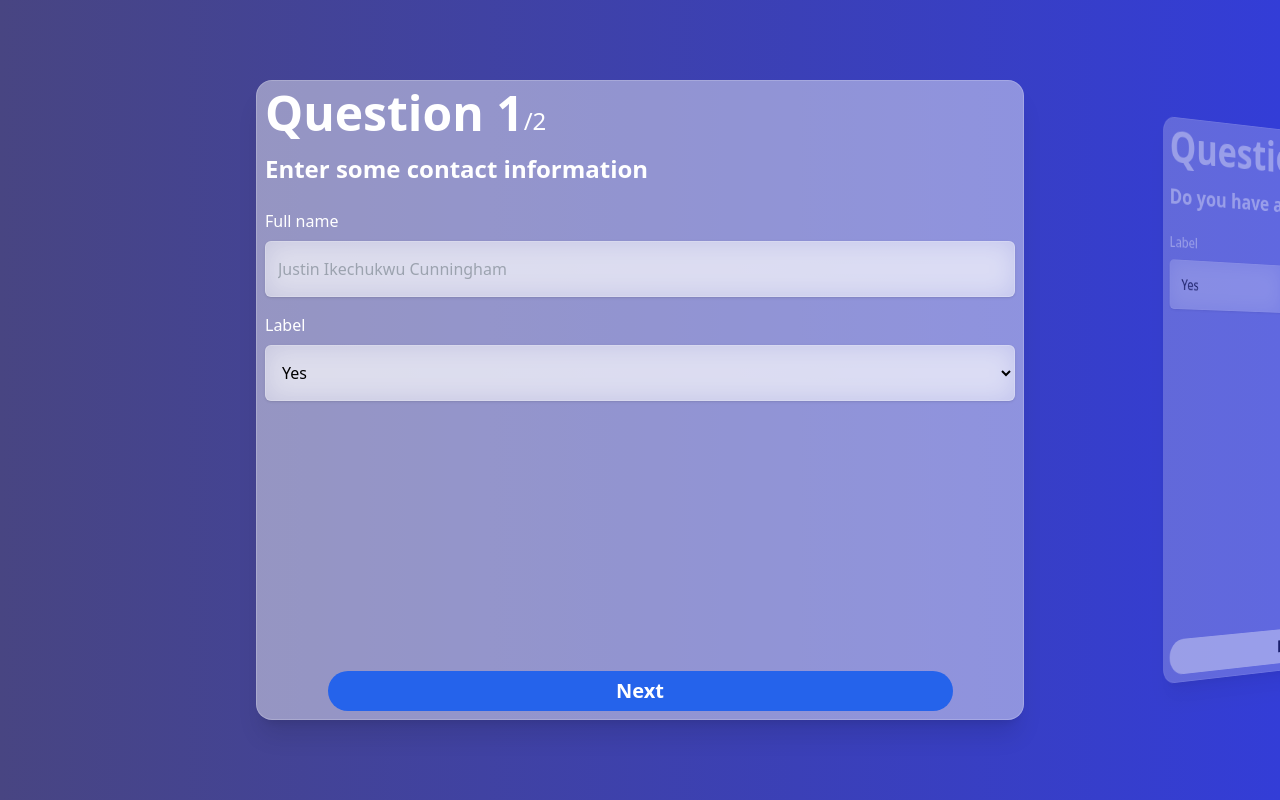
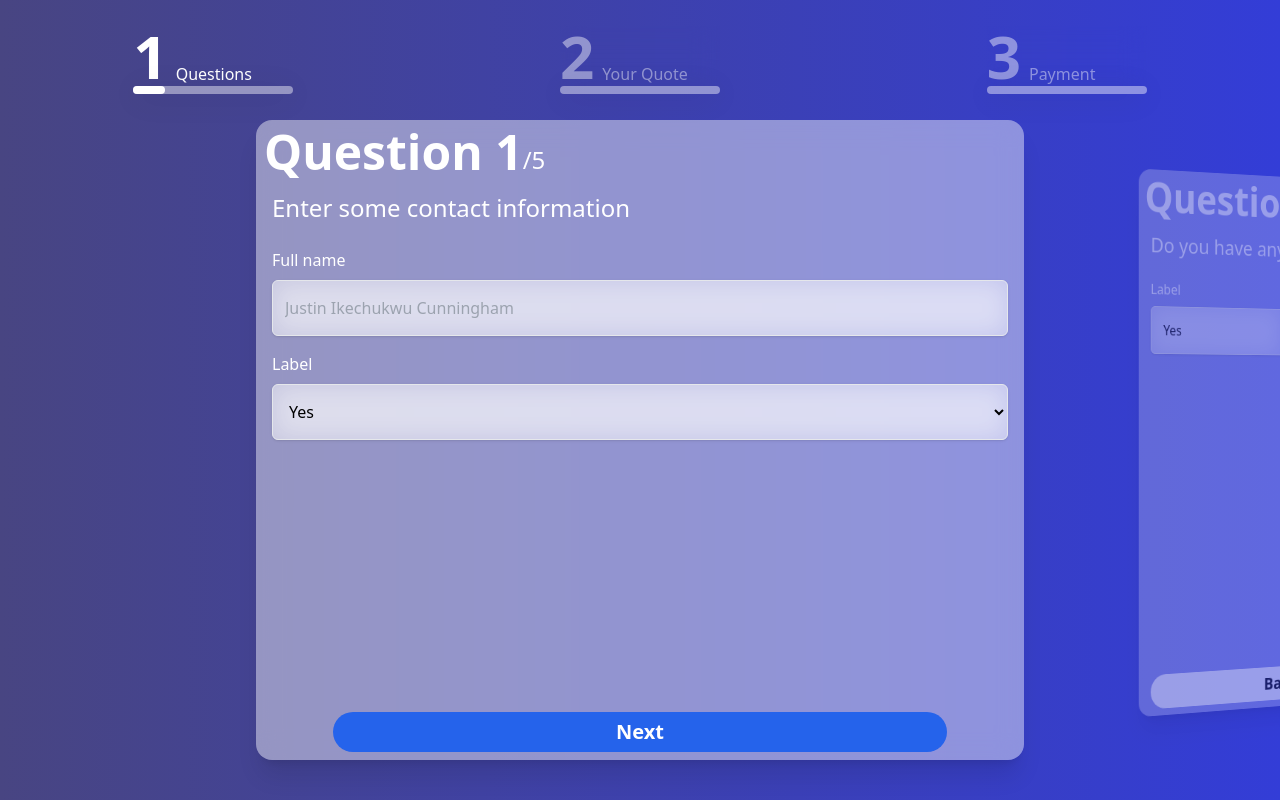
Before and after one commit to miarolfe/SwEngGroup30, a Next.js app in the folder front/life-insurance-front/: page /quote in a window 1280 px wide. Built offline with nearby package versions, Linux system fonts and the light colour scheme.

Commit message:
Add progress bar

```diff
--- a/front/life-insurance-front/app/globals.css
+++ b/front/life-insurance-front/app/globals.css
@@ -14,11 +14,15 @@
   .test {
     display: grid;
     grid-template-columns: 0.2fr 0.6fr 0.2fr;
-    grid-template-rows: 0.1fr 0.8fr 0.1fr;
+    grid-template-rows: 0.15fr 0.8fr 0.05fr;
   }
 
   .test-c {
     grid-area: 2 / 2 / 3 / 3;
+  }
+
+  .progress-grid-child {
+    grid-area: 1 / 1 / 2 / 4;
   }
 
   .persp {
@@ -33,7 +37,7 @@
     box-shadow: 0 4px 30px rgba(0, 0, 0, 0.1);
     backdrop-filter: blur(12.9px);
     -webkit-backdrop-filter: blur(12.9px);
-    border: 1px solid rgba(255, 255, 255, 0.19);
+    /* border: 1px solid rgba(255, 255, 255, 0.19); */
   }
 
   .glass-darker {
@@ -41,4 +45,13 @@
     background: rgba(226, 226, 226, 0.44);
     cursor: pointer;
   }
+
+  .glass-text {
+    /* font-size: 72px; */
+    background: rgba(255, 255, 255, 0.44);
+    backdrop-filter: blur(12.9px);
+    -webkit-backdrop-filter: blur(12.9px);
+    -webkit-background-clip: text;
+    -webkit-text-fill-color: transparent;
+  }
 }
--- a/front/life-insurance-front/app/quote/page.tsx
+++ b/front/life-insurance-front/app/quote/page.tsx
@@ -4,6 +4,7 @@ import { useState, useRef, useEffect, useMemo } from "react";
 
 import QuoteQuestion from "@/components/QuoteQuestion/QuoteQuestion";
 import test from "./questions.json";
+import ProgressBar from "@/components/ProgressBar/ProgressBar";
 
 const QuoteBlock = ({
   position,
@@ -28,8 +29,8 @@ const QuoteBlock = ({
 
   const rotation = useMemo(() => {
     if (current === position) return "";
-    if (current > position) return "rotateY(-15deg)";
-    return "rotateY(15deg)";
+    if (current > position) return "rotateY(-10deg)";
+    return "rotateY(10deg)";
   }, [current]);
 
   const style = {
@@ -59,22 +60,30 @@ const QuoteBlock = ({
 };
 
 const Quote = () => {
-  const [name, setName] = useState<string>("");
   const [curr, setCurr] = useState<number>(0);
 
   const handleIncrement = () => {
     if (curr === test.length - 1) return;
-    setCurr((curr) => curr + 1);
+    setCurr((prev) => prev + 1);
   };
 
   const handleDecrement = () => {
     if (curr === 0) return;
-    setCurr((curr) => curr - 1);
+    setCurr((prev) => prev - 1);
   };
 
   return (
-    <div className="flex flex-row justify-center items-center h-screen overflow-x-hidden grad-bg">
-      <div className={`h-full w-full test persp`}>
+    <div className="h-screen overflow-x-hidden grad-bg w-full test persp">
+      <div className="progress-grid-child flex justify-around items-center">
+        <ProgressBar
+          number={1}
+          label="Questions"
+          proportion={Math.floor(((curr + 1) / test.length) * 100)}
+          active
+        />
+        <ProgressBar number={2} label="Your Quote" proportion={0} />
+        <ProgressBar number={3} label="Payment" proportion={0} />
+      </div>
       {test.map((item, idx) => (
         <QuoteBlock position={idx} key={idx} current={curr}>
           <QuoteQuestion
@@ -89,7 +98,6 @@ const Quote = () => {
         </QuoteBlock>
       ))}
     </div>
-    </div>
   );
 };
 
--- a/front/life-insurance-front/app/quote/questions.json
+++ b/front/life-insurance-front/app/quote/questions.json
@@ -20,5 +20,32 @@
         "label": "lol"
       }
     ]
+  },
+  {
+    "question": "Do you have any diagnosed medical conditions?",
+    "inputs": [
+      {
+        "dropdownOptions": ["Yes", "No", "Maybe"],
+        "label": "lol"
+      }
+    ]
+  },
+  {
+    "question": "Do you have any diagnosed medical conditions?",
+    "inputs": [
+      {
+        "dropdownOptions": ["Yes", "No", "Maybe"],
+        "label": "lol"
+      }
+    ]
+  },
+  {
+    "question": "Do you have any diagnosed medical conditions?",
+    "inputs": [
+      {
+        "dropdownOptions": ["Yes", "No", "Maybe"],
+        "label": "lol"
+      }
+    ]
   }
 ]
--- /dev/null
+++ b/front/life-insurance-front/components/ProgressBar/ProgressBar.tsx
@@ -0,0 +1,29 @@
+type Props = {
+  proportion: number;
+  label: string;
+  number: number;
+  active?: boolean;
+};
+
+const ProgressBar = ({ proportion, label, number, active = false }: Props) => {
+  return (
+    <div className={"flex flex-col w-40"}>
+      <div
+        className={
+          "flex flex-row items-end " + (active ? "text-white" : "glass-text")
+        }
+      >
+        <div className={"font-bold text-6xl mr-2"}>{number}</div>
+        <div>{label}</div>
+      </div>
+      <div className="w-full h-2 rounded-full glass">
+        <div
+          style={{ width: proportion + "%" }}
+          className="h-2 bg-white rounded-full transition-all duration-500"
+        ></div>
+      </div>
+    </div>
+  );
+};
+
+export default ProgressBar;
--- a/front/life-insurance-front/components/QuoteQuestion/QuoteQuestion.tsx
+++ b/front/life-insurance-front/components/QuoteQuestion/QuoteQuestion.tsx
@@ -59,10 +59,10 @@ const QuoteQuestion = ({ active = false, ...props }: Props) => {
         <p className="text-2xl text-white"> /{props.length}</p>
       </span>
 
-      <div className="w-full h-full flex flex-col px-2">
+      <div className="w-full h-full flex flex-col px-4">
         {/* Question Text */}
         <span className="w-full">
-          <p className="font-semibold text-white text-2xl pb-4">
+          <p className="font-medium text-white text-2xl pb-4">
             {props.question}
           </p>
         </span>
@@ -79,7 +79,10 @@ const QuoteQuestion = ({ active = false, ...props }: Props) => {
               onClick={props.onClickBack}
             />
           )}
-          <LargeButton text="Next" onClick={props.onClickNext} />
+          <LargeButton
+            text={props.questionNo === props.length ? "Get quote" : "Next"}
+            onClick={props.onClickNext}
+          />
         </div>
       </div>
     </div>
```
Lines whose indentation alone changed are shown as unchanged.
